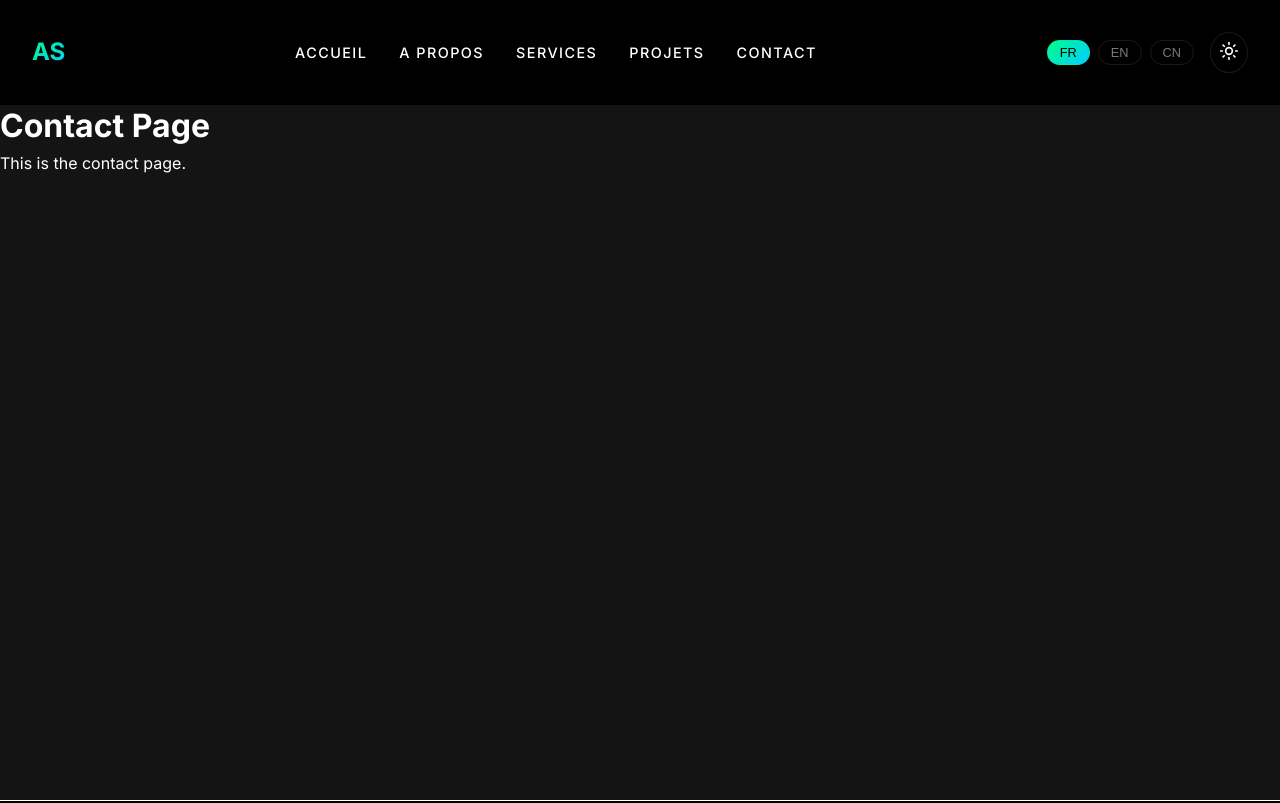
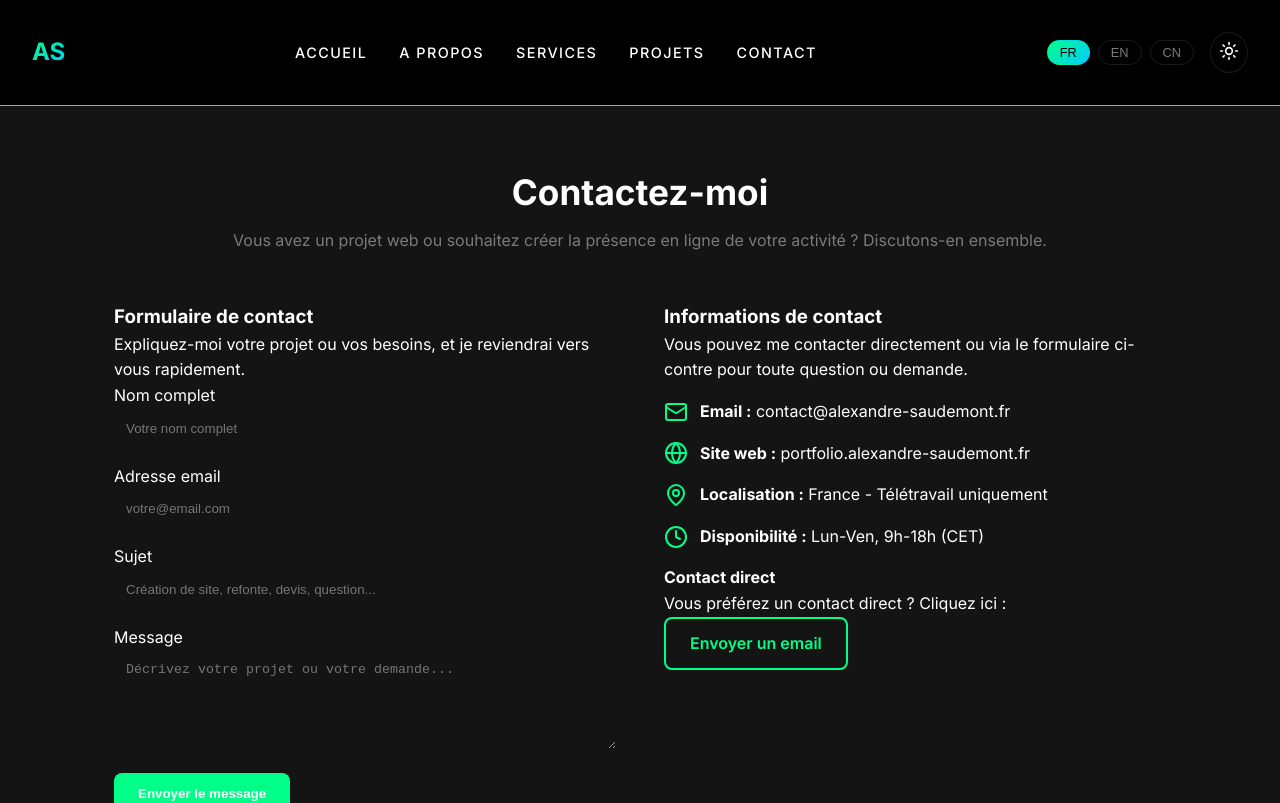
Before and after one commit to Alexandre-Saudemont/WebDev, a Next.js app: page /contact in a window 1280 px wide. Shown: the top 803 px of the page. Built offline with nearby package versions, Linux system fonts and the light colour scheme.

Commit message:
working on contact page

```diff
--- a/public/locales/fr/translation.json
+++ b/public/locales/fr/translation.json
@@ -131,11 +131,61 @@
 		"githubBack": "Back-End",
 		"website": "Site Web"
 	},
-	"contactPage": {
-		"title": "Restons en contact !",
-		"text": "Envie d’échanger ? Joignez moi par mail ou par téléphone !",
-		"CV": "Télécharger mon CV"
+
+	"contact": {
+		"title": "Contactez-moi",
+		"subtitle": "Vous avez un projet web ou souhaitez créer la présence en ligne de votre activité ? Discutons-en ensemble.",
+		"form": {
+			"title": "Formulaire de contact",
+			"description": "Expliquez-moi votre projet ou vos besoins, et je reviendrai vers vous rapidement.",
+			"fields": {
+				"name": "Nom complet",
+				"namePlaceholder": "Votre nom complet",
+				"email": "Adresse email",
+				"emailPlaceholder": "votre@email.com",
+				"subject": "Sujet",
+				"subjectPlaceholder": "Création de site, refonte, devis, question...",
+				"message": "Message",
+				"messagePlaceholder": "Décrivez votre projet ou votre demande..."
+			},
+			"submit": "Envoyer le message",
+			"submitting": "Envoi en cours...",
+			"success": "Message envoyé avec succès !",
+			"error": "Erreur lors de l'envoi",
+			"connectionError": "Erreur de connexion",
+			"securityError": "Erreur de sécurité détectée. Veuillez réessayer dans quelques instants.",
+			"validating": "Validation en cours...",
+			"securityIndicator": "Protection anti-bot active - Votre message est sécurisé"
+		},
+		"info": {
+			"title": "Informations de contact",
+			"description": "Vous pouvez me contacter directement ou via le formulaire ci-contre pour toute question ou demande.",
+			"email": {
+				"title": "Email"
+			},
+			"website": {
+				"title": "Site web"
+			},
+			"location": {
+				"title": "Localisation",
+				"value": "France - Télétravail uniquement"
+			},
+			"availability": {
+				"title": "Disponibilité",
+				"value": "Lun-Ven, 9h-18h (CET)"
+			}
+		},
+		"cta": {
+			"title": "Contact direct",
+			"description": "Vous préférez un contact direct ? Cliquez ici :",
+			"email": "Envoyer un email",
+			"emailTemplate": {
+				"subject": "Demande de projet web - Alexandre Saudemont",
+				"body": "Bonjour Alexandre,\n\nJe souhaite échanger avec vous au sujet d’un projet web.\n\n**Informations sur mon projet :**\n- Type de projet : \n- Description : \n- Budget estimé : \n- Délai souhaité : \n\n**Mes coordonnées :**\n- Nom : \n- Entreprise : \n- Téléphone : \n\nMerci de me recontacter pour en discuter plus en détail.\n\nCordialement,"
+			}
+		}
 	},
+
 	"footer": {
 		"copyrights": "Tous droits réservés",
 		"madeWith": "Conçu et développé par AS-WebDev"
--- a/src/app/contact/page.js
+++ b/src/app/contact/page.js
@@ -1,8 +1,9 @@
+import ContactPage from '@/components/ContactPage/ContactPage';
+
 export default function Contact() {
 	return (
 		<div className='container'>
-			<h1>Contact Page</h1>
-			<p>This is the contact page.</p>
+			<ContactPage />
 		</div>
 	);
 }
--- /dev/null
+++ b/src/components/ContactPage/ContactPage.css
@@ -0,0 +1,130 @@
+.contact-section {
+	padding: 4rem 0;
+}
+
+.contact-container {
+	max-width: 1100px;
+	margin: 0 auto;
+	padding: 0 1.5rem;
+}
+
+.contact-title {
+	font-size: 2.2rem;
+	font-weight: 700;
+	text-align: center;
+	margin-bottom: 0.5rem;
+}
+
+.contact-subtitle {
+	text-align: center;
+	color: var(--text-secondary);
+	margin-bottom: 3rem;
+}
+
+.contact-content {
+	display: flex;
+	flex-wrap: wrap;
+	gap: 3rem;
+}
+
+.contact-form,
+.contact-info {
+	flex: 1;
+	min-width: 320px;
+}
+
+.contact-form label {
+	display: block;
+	margin-bottom: 1rem;
+}
+
+.contact-form input,
+.contact-form textarea {
+	width: 100%;
+	padding: 0.75rem;
+	border: 1px solid var(--border-color);
+	border-radius: 8px;
+	background: var(--bg-secondary);
+	color: var(--text-primary);
+}
+
+.contact-form input:focus,
+.contact-form textarea:focus {
+	border-color: var(--accent);
+	outline: none;
+}
+
+.contact-content .contact-form label input:focus,
+.contact-content .contact-form label textarea:focus {
+	border: 1px solid var(--accent);
+}
+
+.contact-submit-btn {
+	display: inline-block;
+	background: var(--accent);
+	color: white;
+	padding: 0.8rem 1.5rem;
+	border: none;
+	border-radius: 8px;
+	cursor: pointer;
+	font-weight: 600;
+	transition: background 0.3s;
+}
+
+.contact-submit-btn:hover {
+	background: var(--accent-hover);
+}
+
+.form-success {
+	color: var(--success);
+	margin-top: 1rem;
+}
+
+.form-error {
+	color: var(--error);
+	margin-top: 1rem;
+}
+
+.contact-info ul {
+	list-style: none;
+	padding: 0;
+}
+
+.contact-info li {
+	display: flex;
+	align-items: center;
+	gap: 0.75rem;
+	margin: 1rem 0;
+}
+
+.contact-icon {
+	color: var(--accent);
+	flex-shrink: 0;
+}
+
+.cta-btn {
+	text-decoration: none;
+	color: var(--accent);
+}
+
+.cta-btn {
+	display: inline-block;
+	text-decoration: none;
+}
+
+.cta-btn span {
+	display: inline-block;
+	padding: 0.75rem 1.5rem;
+	color: var(--accent);
+	border: 2px solid var(--accent);
+	border-radius: 8px;
+	font-weight: 600;
+	transition: all 0.3s ease;
+}
+
+.cta-btn:hover span {
+	background-color: var(--accent);
+	color: white;
+	transform: translateY(-2px);
+	box-shadow: 0 4px 12px rgba(0, 123, 255, 0.3);
+}
--- /dev/null
+++ b/src/components/ContactPage/ContactPage.js
@@ -0,0 +1,145 @@
+'use client';
+import React, {useState, useEffect} from 'react';
+import {useTranslation} from 'react-i18next';
+import {Mail, Globe, MapPin, Clock, Send} from 'lucide-react';
+import './ContactPage.css';
+
+const Contact = () => {
+	const {t} = useTranslation();
+	const [status, setStatus] = useState('idle');
+	const [formReady, setFormReady] = useState(false);
+
+	// Anti-bot delay
+	useEffect(() => {
+		const timer = setTimeout(() => setFormReady(true), 2000);
+		return () => clearTimeout(timer);
+	}, []);
+
+	const handleSubmit = async (e) => {
+		e.preventDefault();
+		if (!formReady) return;
+
+		const formData = new FormData(e.target);
+
+		// Honeypot check
+		if (formData.get('website')) {
+			console.warn('Spam détecté — champ honeypot rempli.');
+			return;
+		}
+
+		setStatus('sending');
+
+		try {
+			const response = await fetch('https://formspree.io/f/myzbrkkl', {
+				method: 'POST',
+				body: formData,
+				headers: {Accept: 'application/json'},
+			});
+
+			if (response.ok) {
+				setStatus('success');
+				e.target.reset();
+			} else {
+				setStatus('error');
+			}
+		} catch (error) {
+			setStatus('error');
+		}
+	};
+
+	// Génération du lien mailto dynamique
+	const mailSubject = encodeURIComponent(t('contact.cta.emailTemplate.subject'));
+	const mailBody = encodeURIComponent(t('contact.cta.emailTemplate.body'));
+	const mailTo = `mailto:contact@as-webdev.com?subject=${mailSubject}&body=${mailBody}`;
+
+	return (
+		<section className='contact-section'>
+			<div className='contact-container'>
+				<h2 className='contact-title'>{t('contact.title')}</h2>
+				<p className='contact-subtitle'>{t('contact.subtitle')}</p>
+
+				<div className='contact-content'>
+					{/* --- FORMULAIRE --- */}
+					<form onSubmit={handleSubmit} className='contact-form'>
+						<h3>{t('contact.form.title')}</h3>
+						<p className='form-description'>{t('contact.form.description')}</p>
+
+						<label>
+							{t('contact.form.fields.name')}
+							<input type='text' name='name' placeholder={t('contact.form.fields.namePlaceholder')} required />
+						</label>
+
+						<label>
+							{t('contact.form.fields.email')}
+							<input type='email' name='email' placeholder={t('contact.form.fields.emailPlaceholder')} required />
+						</label>
+
+						<label>
+							{t('contact.form.fields.subject')}
+							<input type='text' name='subject' placeholder={t('contact.form.fields.subjectPlaceholder')} />
+						</label>
+
+						<label>
+							{t('contact.form.fields.message')}
+							<textarea name='message' placeholder={t('contact.form.fields.messagePlaceholder')} rows='5' required />
+						</label>
+
+						{/* 🕵️‍♂️ Honeypot (champ invisible) */}
+						<input type='text' name='website' style={{display: 'none'}} tabIndex='-1' autoComplete='off' />
+
+						<button type='submit' className='contact-submit-btn' disabled={status === 'sending' || !formReady}>
+							{status === 'sending' ? t('contact.form.submitting') : t('contact.form.submit')}
+						</button>
+
+						{status === 'success' && <p className='form-success'>{t('contact.form.success')}</p>}
+						{status === 'error' && <p className='form-error'>{t('contact.form.error')}</p>}
+					</form>
+
+					{/* --- INFORMATIONS --- */}
+					<div className='contact-info'>
+						<h3>{t('contact.info.title')}</h3>
+						<p>{t('contact.info.description')}</p>
+
+						<ul>
+							<li>
+								<Mail className='contact-icon' />
+								<span>
+									<strong>{t('contact.info.email.title')} :</strong> contact@alexandre-saudemont.fr
+								</span>
+							</li>
+							<li>
+								<Globe className='contact-icon' />
+								<span>
+									<strong>{t('contact.info.website.title')} :</strong> portfolio.alexandre-saudemont.fr
+								</span>
+							</li>
+							<li>
+								<MapPin className='contact-icon' />
+								<span>
+									<strong>{t('contact.info.location.title')} :</strong> {t('contact.info.location.value')}
+								</span>
+							</li>
+							<li>
+								<Clock className='contact-icon' />
+								<span>
+									<strong>{t('contact.info.availability.title')} :</strong> {t('contact.info.availability.value')}
+								</span>
+							</li>
+						</ul>
+
+						{/* --- CTA CONTACT DIRECT --- */}
+						<div className='contact-cta'>
+							<h4>{t('contact.cta.title')}</h4>
+							<p>{t('contact.cta.description')}</p>
+							<a href={mailTo} className='cta-btn'>
+								<span>{t('contact.cta.email')}</span>
+							</a>
+						</div>
+					</div>
+				</div>
+			</div>
+		</section>
+	);
+};
+
+export default Contact;
--- a/src/components/Header/Header.css
+++ b/src/components/Header/Header.css
@@ -9,6 +9,7 @@ header {
 	transition: all 0.3s ease;
 	background: var(--bg-primary);
 	backdrop-filter: blur(10px);
+	border-bottom: solid 1px var(--accent);
 }
 
 nav {
--- a/src/components/Header/Header.js
+++ b/src/components/Header/Header.js
@@ -6,6 +6,7 @@ import {useTranslation} from 'react-i18next';
 import {useTheme} from '@/contexts/ThemeContext';
 import {Moon, Sun} from 'lucide-react';
 import './Header.css';
+
 export default function Header() {
 	const {t} = useTranslation();
 	const {isDarkMode, toggleDarkMode} = useTheme();
```
Also changed, not shown: src/components/CustomCursor.js (line endings or trailing spaces), src/components/LoadingScreen.js (line endings or trailing spaces).
